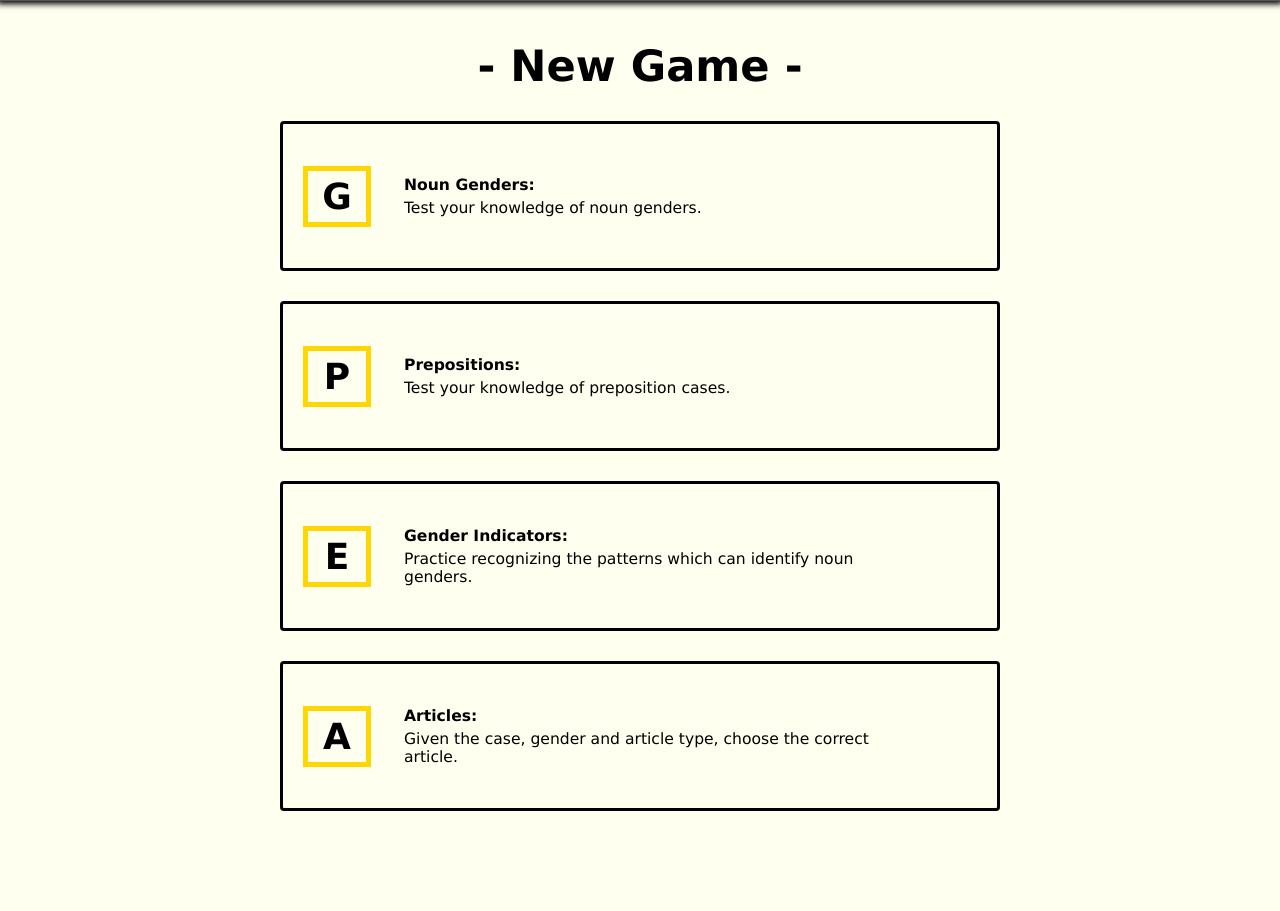
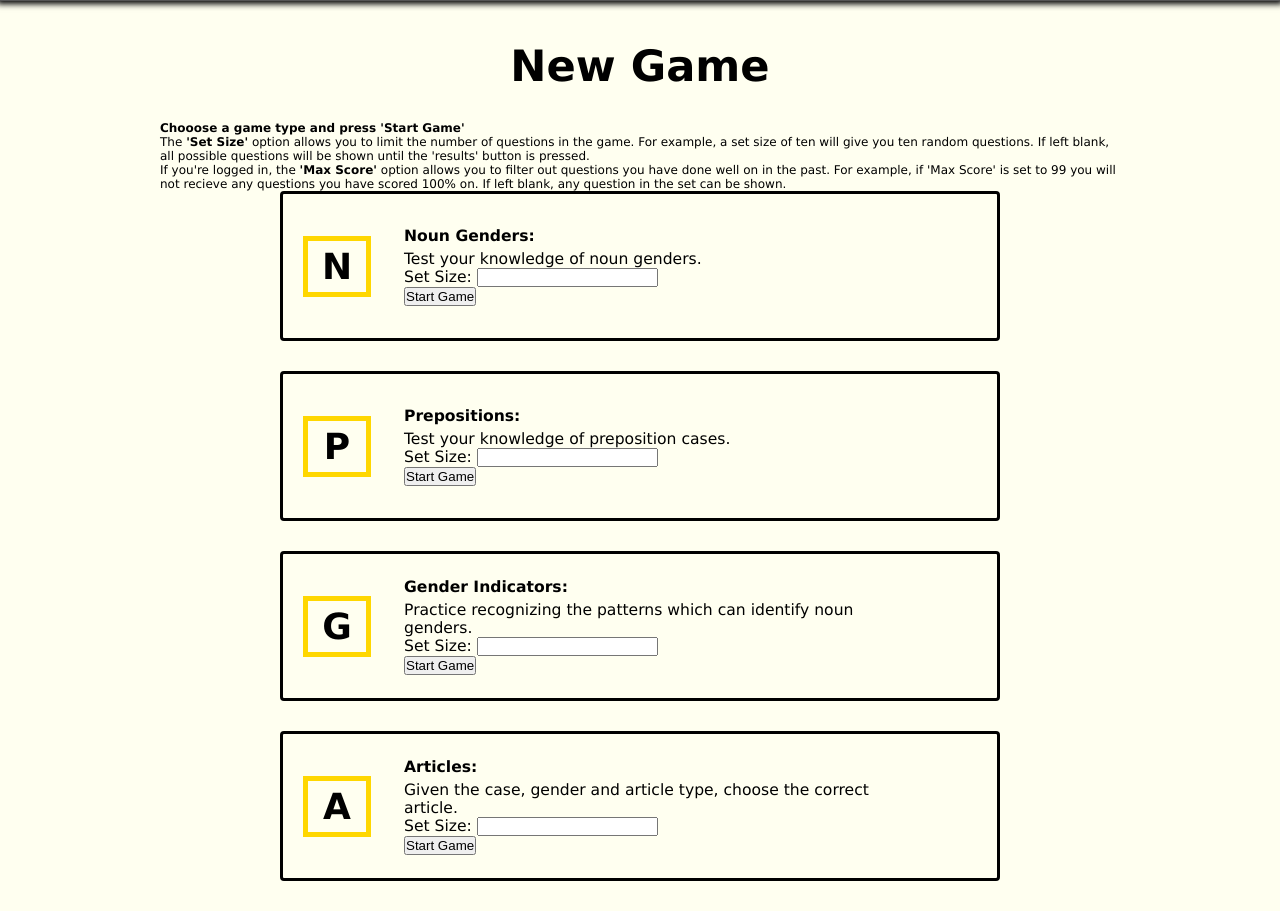
Before and after one commit to derek-watson14/DerDieDas, a Flask app: page / in a window 1280 px wide. Shown: the part 76-987 px from the top of the page. Before the commit the page ends 887 px from the top, so only its background shows below. Run offline with Flask 2, Linux system fonts and the light colour scheme.

Commit message:
added new menu so players can choose game size and if logged in max score to display also added info about form at top

```diff
--- a/templates/new-game.html
+++ b/templates/new-game.html
@@ -5,43 +5,64 @@
 {% block content %}
 <div class="content-container">
     <div class="content games-container">
-        <h2 class="page-head"> - New Game - </h2>
-        <a class="option" href="{{ url_for('run_game', gametype='gender') }}" onclick="localStorage.clear()">
+        <h2 class="page-head cap">New Game</h2>
+        <div class="ng-info">
+            <h4>Chooose a game type and press 'Start Game'</h4>
+            <p>The <strong>'Set Size'</strong> option allows you to limit the number of questions in the game.
+                <span class='ul'>For example,</span> a set size of ten will give you ten random questions.
+                If left blank, all possible questions will be shown until the 'results' button is pressed.</p>
+            <p>If you're logged in, the <strong>'Max Score'</strong> option allows you to filter out questions you have done well on in the past.
+                <span class='ul'>For example,</span> if 'Max Score' is set to 99 you will not recieve any questions you have scored 100% on.
+                If left blank, any question in the set can be shown. </p>
+        </div>
+        <div class="option">
             <div>
-                <h1 class="icon">G</h1>
+                <h1 class="icon">N</h1>
             </div>
             <div class="text">
                 <h4>Noun Genders:</h4>
                 <p>Test your knowledge of noun genders. </p>
+                <form action="{{ url_for('run_game', gametype='gender') }}" method="post">
+                    {% include 'partials/ng-form-content.html' %}
+                </form>
             </div>
-        </a>
-        <a class="option" href="{{ url_for('run_game', gametype='preps') }}" onclick="localStorage.clear()">
+        </div>
+        <div class="option">
             <div>
                 <h1 class="icon">P</h1>
             </div>
             <div class="text">
                 <h4>Prepositions:</h4>
                 <p>Test your knowledge of preposition cases.</p>
+                <form action="{{ url_for('run_game', gametype='preps') }}" method="post">
+                    {% include 'partials/ng-form-content.html' %}
+                </form>
             </div>
-        </a>
-        <a class="option" href="{{ url_for('run_game', gametype='endings') }}" onclick="localStorage.clear()">
+        </div>
+        <div class="option">
             <div>
-                <h1 class="icon">E</h1>
+                <h1 class="icon">G</h1>
             </div>
             <div class="text">
                 <h4>Gender Indicators:</h4>
                 <p>Practice recognizing the patterns which can identify noun genders. </p>
+                <form action="{{ url_for('run_game', gametype='endings') }}" method="post">
+                    {% include 'partials/ng-form-content.html' %}
+                </form>
             </div>
-        </a>
-        <a class="option" href="{{ url_for('run_game', gametype='articles') }}" onclick="localStorage.clear()">
+        </div>
+        <div class="option">
             <div>
                 <h1 class="icon">A</h1>
             </div>
             <div class="text">
                 <h4>Articles:</h4>
                 <p>Given the case, gender and article type, choose the correct article. </p>
+                <form action="{{ url_for('run_game', gametype='articles') }}" method="post">
+                    {% include 'partials/ng-form-content.html' %}
+                </form>
             </div>
-        </a>
+        </div>
     </div>
 </div>
 <script type="text/javascript">
```
